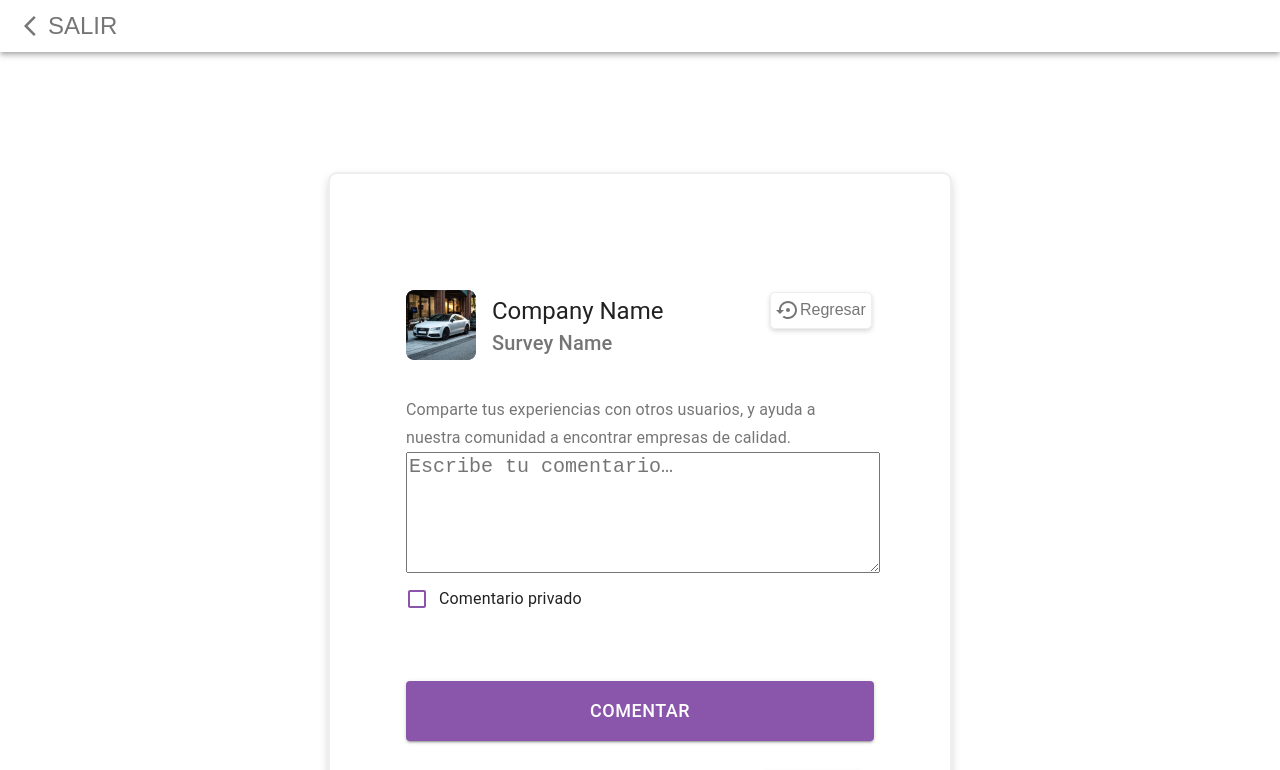
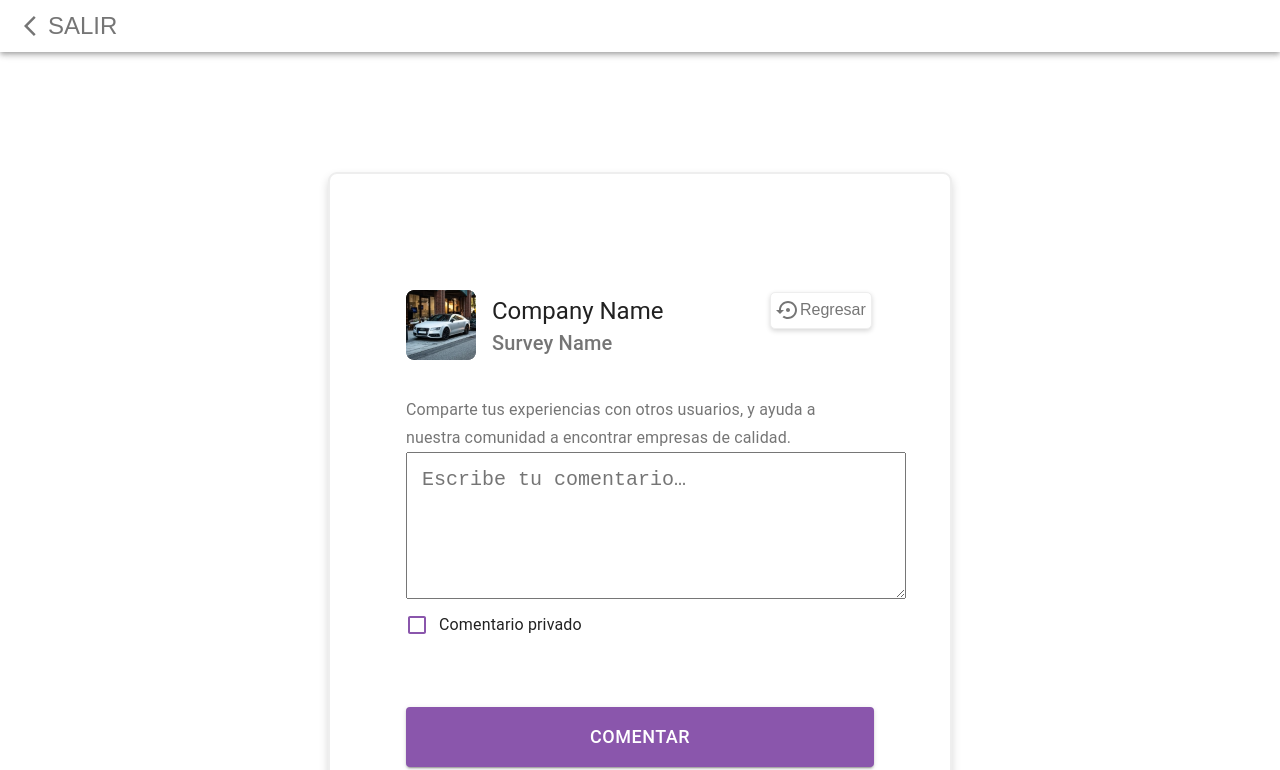
Before and after one commit to batlerluis/qubuco-frontend-react, a React (Create React App) app: page /survey/start in a window 1280 px wide. Shown: the top 770 px of the page. Built offline with nearby package versions, Linux system fonts and the light colour scheme.

Commit message:
final_result

```diff
--- a/src/views/SruveyStart.tsx
+++ b/src/views/SruveyStart.tsx
@@ -88,6 +88,7 @@ const useStyles = makeStyles((theme) => ({
     width: "100%",
     height: "150px",
     fontSize: "20px",
+    padding: "15px"
   },
   skip: {
     maxWidth: 101,
```
Also changed, not shown: src/views/dist/SruveyStart.js.
